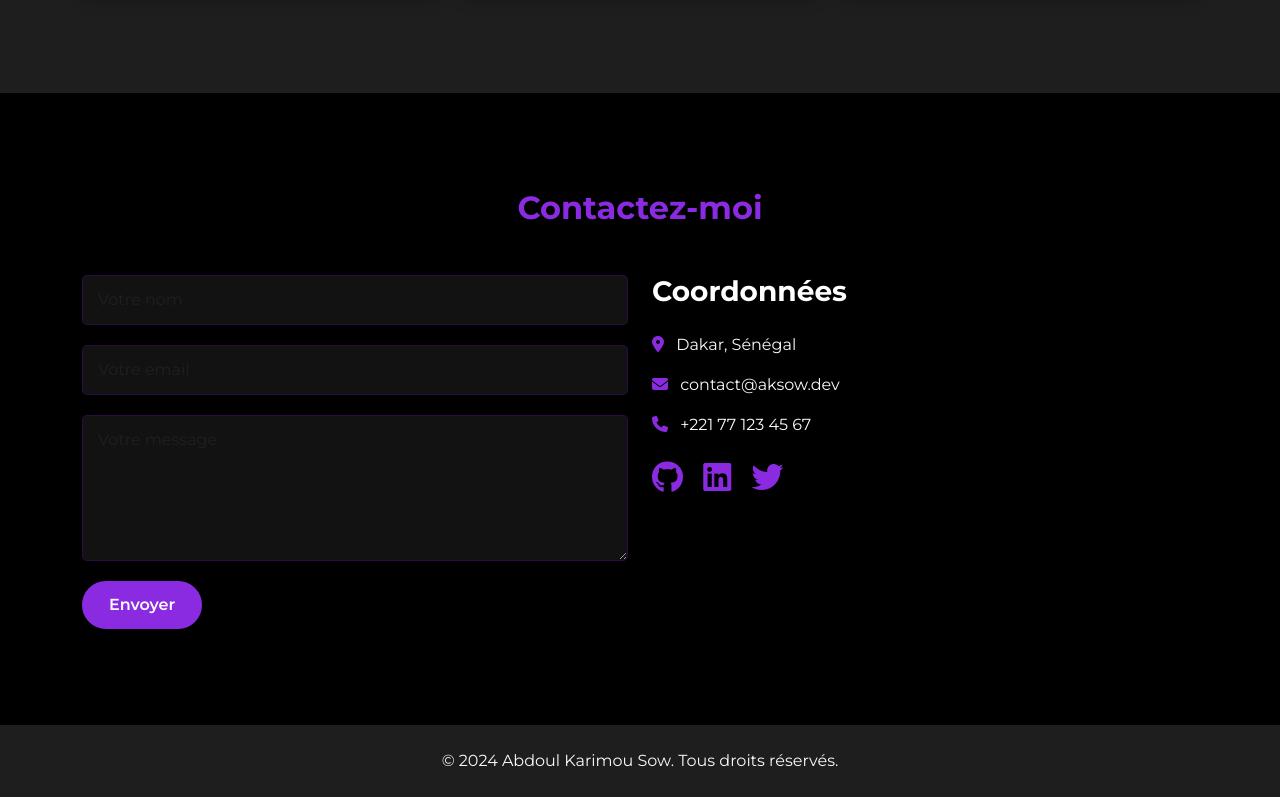
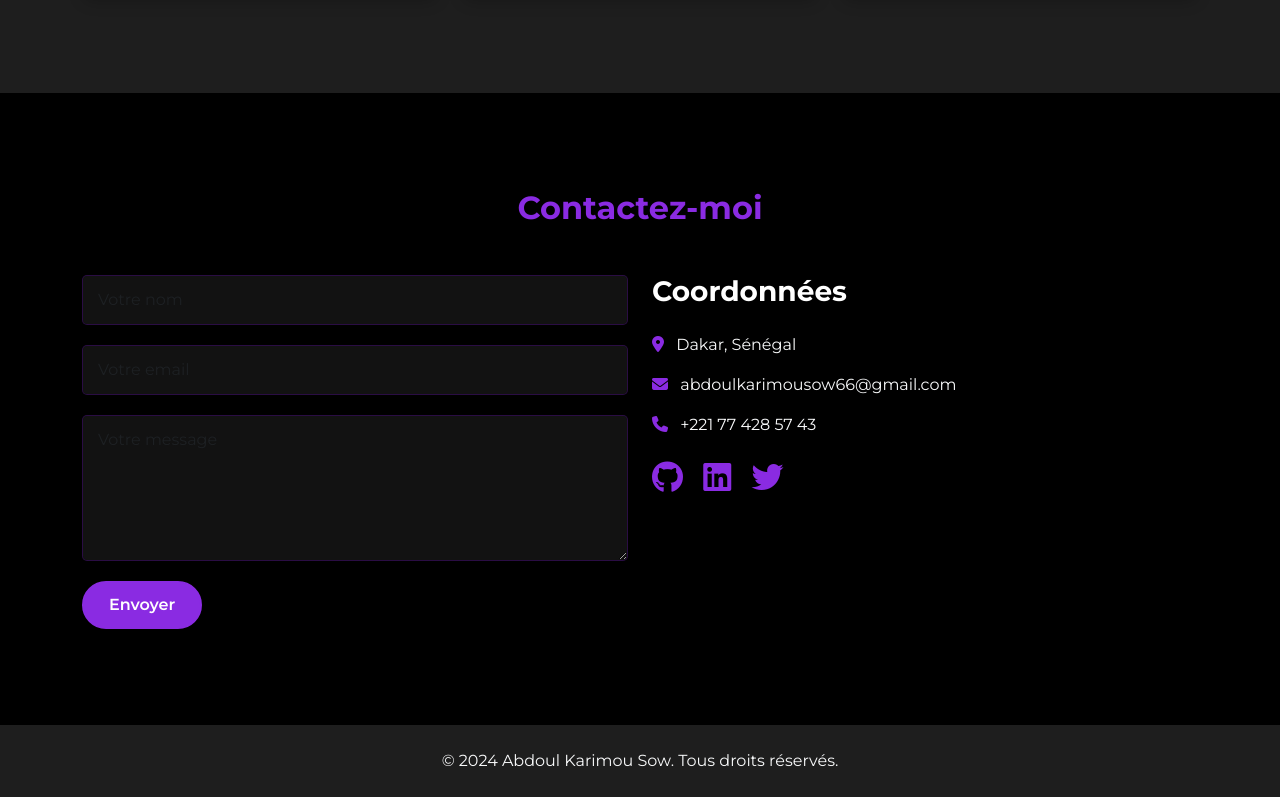
Before and after one commit to vegapunk913/landing-page, a plain HTML site: page index.html in a window 1280 px wide. Shown: the part 2276-3073 px from the top of the page. Drawn offline with nearby package versions, Linux system fonts and the light colour scheme.

Commit message:
perfect one

```diff
--- a/index.html
+++ b/index.html
@@ -184,8 +184,8 @@
                     <div class="contact-info">
                         <h3 class="text-white mb-4">Coordonnées</h3>
                         <p class="text-light"><i class="fas fa-map-marker-alt text-purple me-2"></i> Dakar, Sénégal</p>
-                        <p class="text-light"><i class="fas fa-envelope text-purple me-2"></i> contact@aksow.dev</p>
-                        <p class="text-light"><i class="fas fa-phone text-purple me-2"></i> +221 77 123 45 67</p>
+                        <p class="text-light"><i class="fas fa-envelope text-purple me-2"></i> abdoulkarimousow66@gmail.com</p>
+                        <p class="text-light"><i class="fas fa-phone text-purple me-2"></i> +221 77 428 57 43</p>
                         <div class="social-icons mt-4">
                             <a href="https://github.com/vegapunk913/landing-page" class="text-purple me-3"><i class="fab fa-github fa-2x"></i></a>
                             <a href="linkedin.com/in/abdoul-karimou-sow-b4b0b0379" class="text-purple me-3"><i class="fab fa-linkedin fa-2x"></i></a>
```
